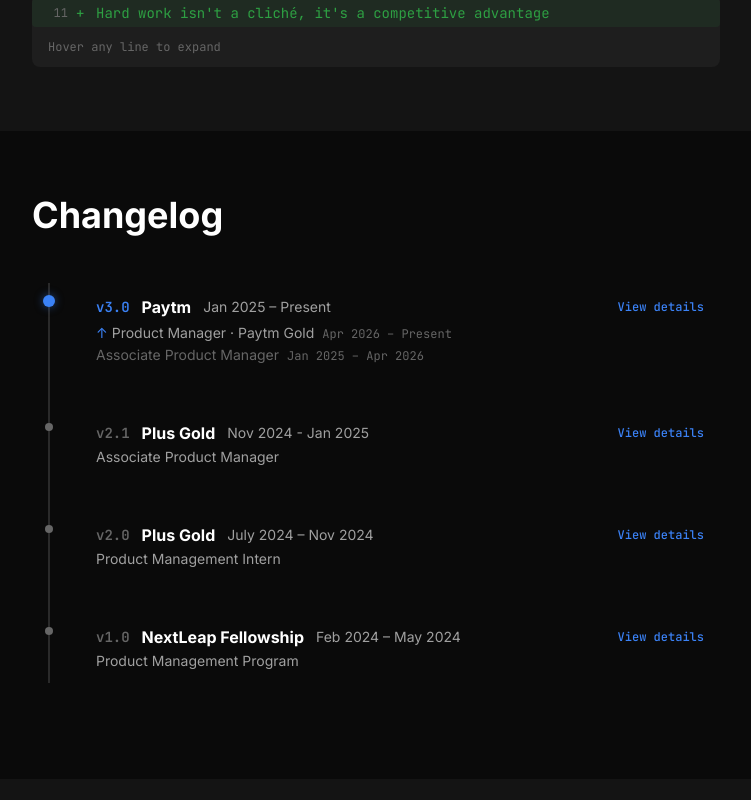
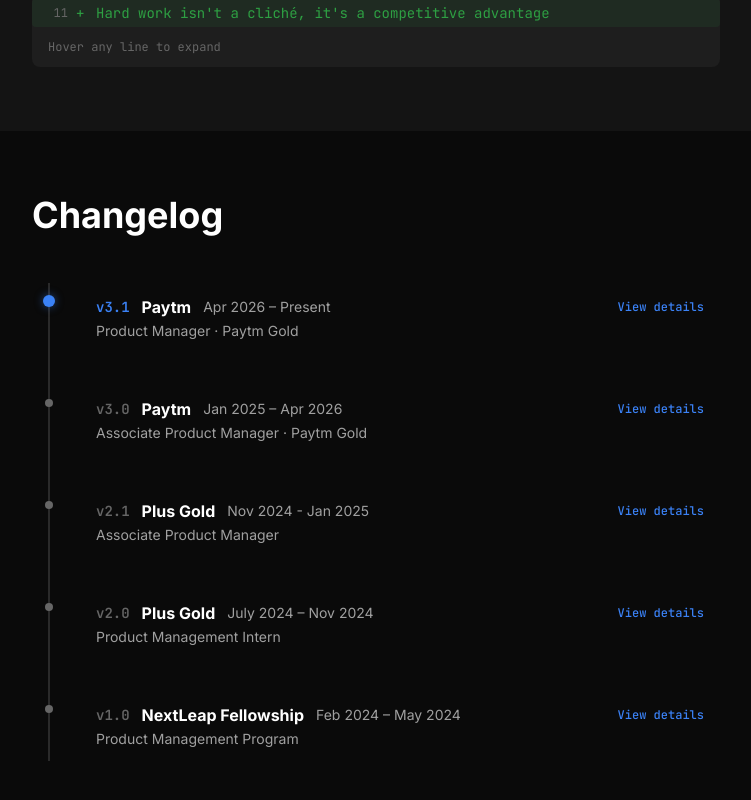
Before and after one commit to RohitKalita17/Rohit-s-Portfolio, a Next.js app: page / in a window 1280 px wide. Shown: the part 1146-1946 px from the top of the page, without its empty margins (264-1015 px from the left). Built offline with nearby package versions, Linux system fonts and the light colour scheme.

Commit message:
Adding Experience

```diff
--- a/components/Experience.tsx
+++ b/components/Experience.tsx
@@ -9,7 +9,6 @@
   company: string;
   period: string;
   role: string;
-  roleHistory?: { title: string; period: string }[];
   shipped: string[];
   lesson: string;
   defaultOpen: boolean;
@@ -17,18 +16,26 @@
 
 const versions: Version[] = [
   {
+    version: "v3.1",
+    company: "Paytm",
+    period: "Apr 2026 – Present",
+    role: "Product Manager · Paytm Gold",
+    shipped: [
+      "CRAFT — an LLM-powered PM workspace: scan KPIs and funnels, surface growth ideas from live signals, and diagnose user-reported breaks to root cause",
+      "Launched Physical Gold Redemption — users turn digital gold into real gold delivered home; buys increased by 5% as users top up to reach the quantity needed to redeem, and sell rate fell as they save toward something tangible",
+    ],
+    lesson:
+      "The leverage shifted from shipping features to changing behaviour — giving people something tangible to save toward, and building AI grounded enough to actually diagnose. Both moved numbers because they changed how users and teams work, not just what they could do.",
+    defaultOpen: false,
+  },
+  {
     version: "v3.0",
     company: "Paytm",
-    period: "Jan 2025 – Present",
-    role: "Product Manager · Paytm Gold",
-    roleHistory: [
-      { title: "Product Manager · Paytm Gold", period: "Apr 2026 – Present" },
-      { title: "Associate Product Manager", period: "Jan 2025 – Apr 2026" },
-    ],
+    period: "Jan 2025 – Apr 2026",
+    role: "Associate Product Manager · Paytm Gold",
     shipped: [
       "Gold Coins loyalty program — daily gold transactions up ~35%, with manual gold purchases up ~17% alongside coin redemptions",
       "Digital Silver launched from zero — revenue came in 30% above what we projected, without cannibalising Gold",
-      "CRAFT — an LLM-powered PM workspace, scan KPIs and funnels, surface growth ideas from live signals",
       "Gold Rush — 28% more lump sum investments during the campaign vs. the 4 weeks before it",
       "Week-4 Repeat user retention up 15% after a portfolio visibility redesign",
     ],
@@ -137,35 +144,9 @@
                 {v.period}
               </span>
             </div>
-            {v.roleHistory ? (
-              <div className="flex flex-col gap-0.5 mt-0.5">
-                {v.roleHistory.map((r, i) => (
-                  <div key={i} className="flex items-baseline flex-wrap gap-x-2 gap-y-0.5">
-                    <span
-                      className="text-sm inline-flex items-baseline gap-1"
-                      style={{ color: i === 0 ? "var(--text-secondary)" : "var(--text-tertiary)" }}
-                    >
-                      {i === 0 && (
-                        <span aria-hidden style={{ color: "var(--accent)" }}>
-                          ↑
-                        </span>
-                      )}
-                      {r.title}
-                    </span>
-                    <span
-                      className="text-xs"
-                      style={{ color: "var(--text-tertiary)", fontFamily: "var(--font-jetbrains), monospace" }}
-                    >
-                      {r.period}
-                    </span>
-                  </div>
-                ))}
-              </div>
-            ) : (
-              <span className="text-sm" style={{ color: "var(--text-secondary)" }}>
-                {v.role}
-              </span>
-            )}
+            <span className="text-sm" style={{ color: "var(--text-secondary)" }}>
+              {v.role}
+            </span>
           </div>
           <button
             onClick={() => setOpen((o) => !o)}
```
